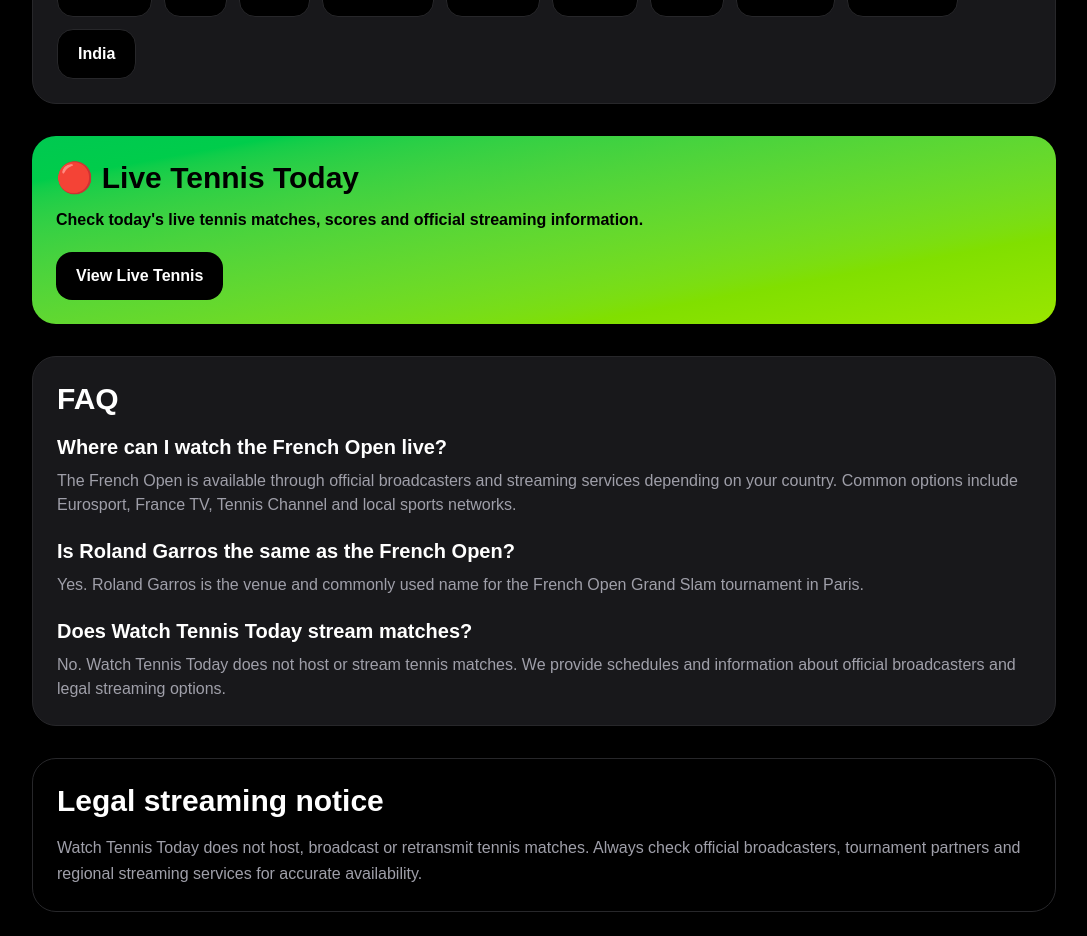
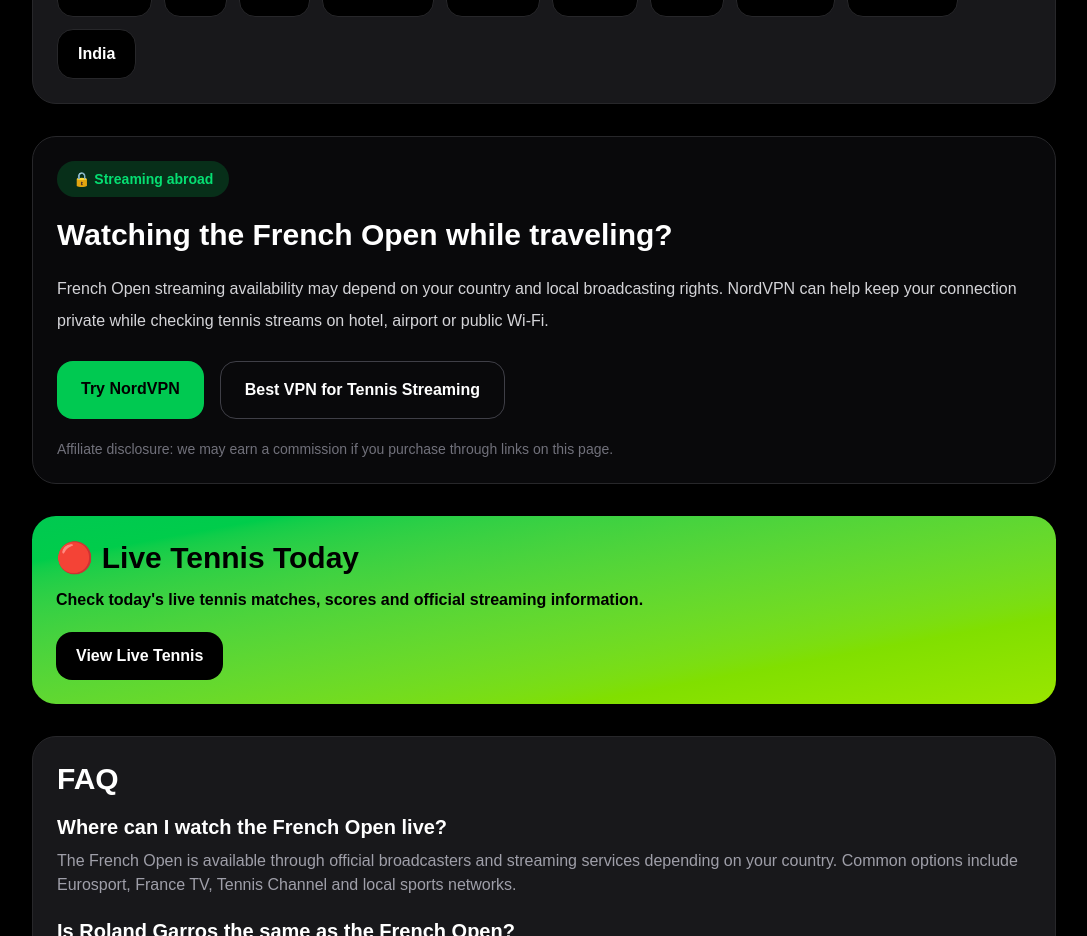
Before and after one commit to 8dqqd57hyh-rgb/watch-tennis-today, a Next.js app: page /french-open-live-stream in a window 1280 px wide. Shown: the part 1240-2176 px from the top of the page, without its empty margins (96-1183 px from the left). Built offline with nearby package versions, Linux system fonts and the light colour scheme.

Commit message:
Add VPN affiliate block to French Open page

```diff
--- a/app/french-open-live-stream/page.tsx
+++ b/app/french-open-live-stream/page.tsx
@@ -1,3 +1,5 @@
+import { affiliateLinks } from "@/app/lib/affiliateLinks";
+
 export const metadata = {
   title:
     "French Open Live Stream & TV Schedule | Watch Tennis Today",
@@ -113,6 +115,45 @@ export default function FrenchOpenLiveStreamPage() {
             ))}
           </div>
         </section>
+
+        <section className="bg-zinc-950 border border-zinc-800 rounded-3xl p-6 mb-8">
+  <div className="inline-flex items-center rounded-full bg-green-500/20 px-4 py-2 text-sm font-bold text-green-400 mb-5">
+    🔒 Streaming abroad
+  </div>
+
+  <h2 className="text-3xl font-black mb-5">
+    Watching the French Open while traveling?
+  </h2>
+
+  <p className="text-zinc-300 leading-8 mb-6">
+    French Open streaming availability may depend on your country and local
+    broadcasting rights. NordVPN can help keep your connection private while
+    checking tennis streams on hotel, airport or public Wi-Fi.
+  </p>
+
+  <div className="flex flex-wrap gap-4">
+    <a
+      href={affiliateLinks.nordvpn}
+      target="_blank"
+      rel="nofollow sponsored noopener noreferrer"
+      className="inline-block rounded-2xl bg-green-500 px-6 py-4 font-black text-black hover:bg-green-400 transition-all"
+    >
+      Try NordVPN
+    </a>
+
+    <a
+      href="/best-vpn-for-tennis-streaming"
+      className="inline-block rounded-2xl border border-zinc-700 px-6 py-4 font-bold hover:border-green-500 hover:text-green-400 transition-all"
+    >
+      Best VPN for Tennis Streaming
+    </a>
+  </div>
+
+  <p className="mt-5 text-sm text-zinc-500">
+    Affiliate disclosure: we may earn a commission if you purchase through
+    links on this page.
+  </p>
+</section>
 
         <section className="bg-gradient-to-br from-green-500 to-lime-400 text-black rounded-3xl p-6 mb-8">
           <h2 className="text-3xl font-black mb-3">
```
